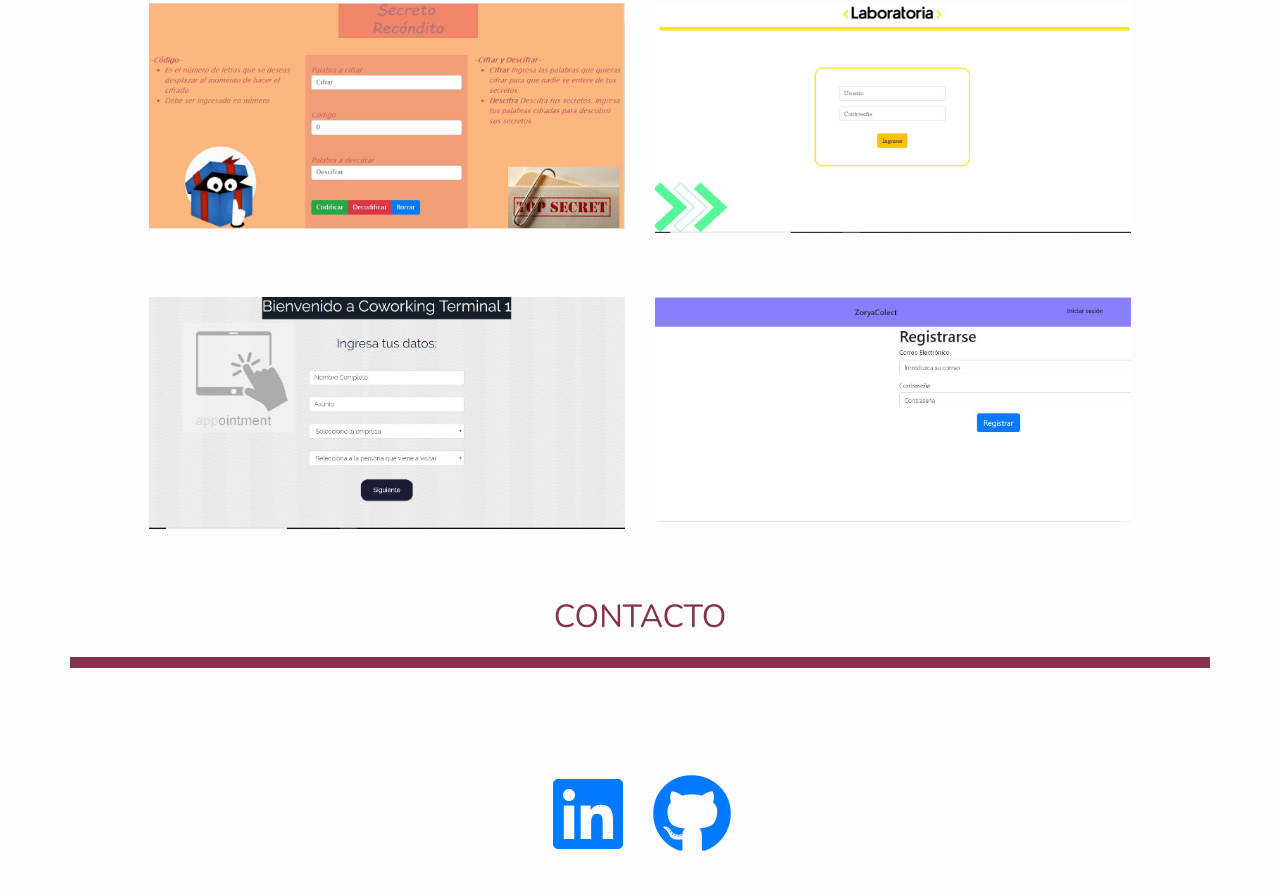
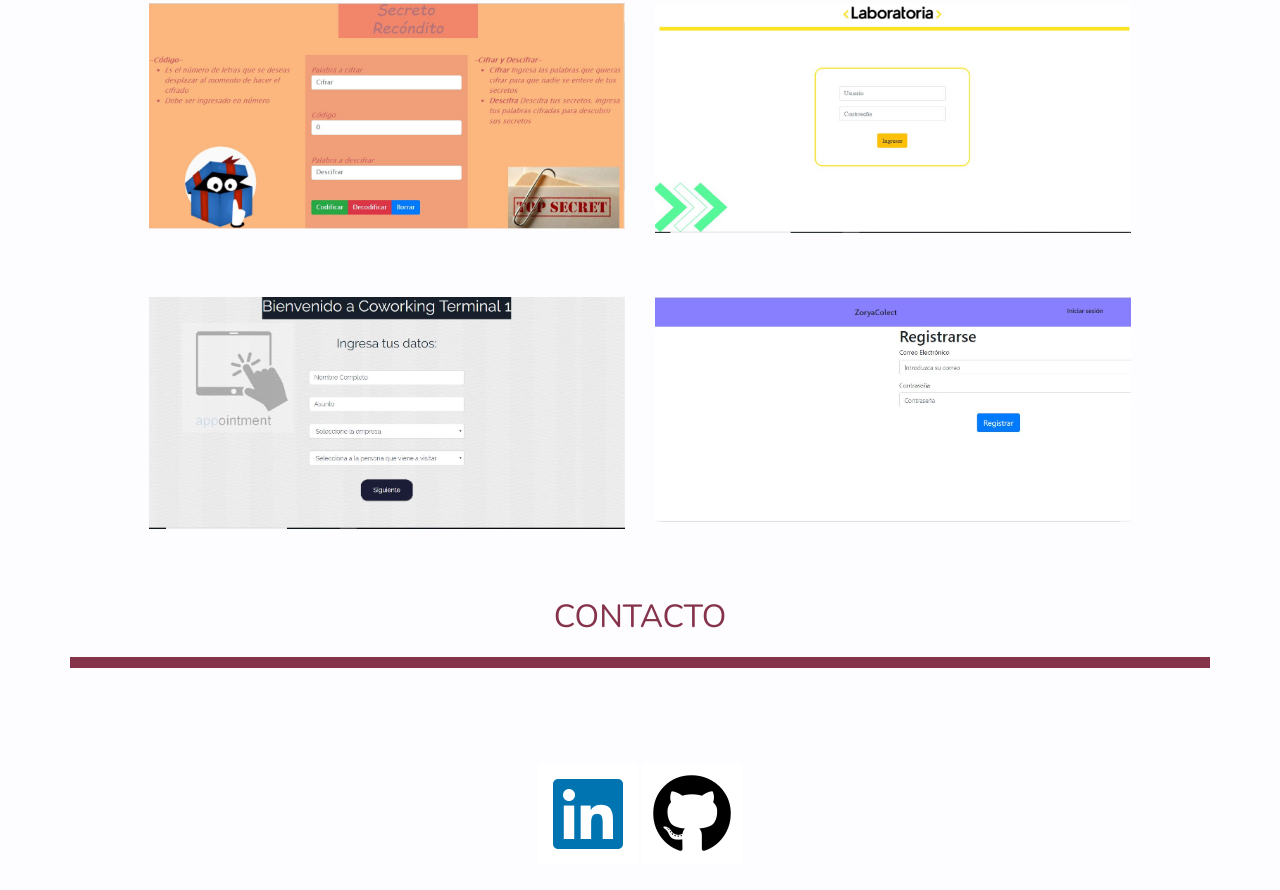
Before and after one commit to marelywoody/marely, a plain HTML site: page src/index.html in a window 1280 px wide. Shown: the part 1155-2045 px from the top of the page. Drawn offline with nearby package versions, Linux system fonts and the light colour scheme.

Commit message:
despues de estilos

```diff
--- a/src/css/style.css
+++ b/src/css/style.css
@@ -138,10 +138,19 @@ h2 {
   text-align: center;
   display: inline-block;
   margin: 0em 0em;
+  background: #ffffff;
 }
 
 #linkedin, #github {
   text-decoration: none;
+}
+
+#linkedin {
+  color: #0073b1;
+}
+
+#github {
+  color: #000000;
 }
 
 /* Tamaños de pantalla */
```
